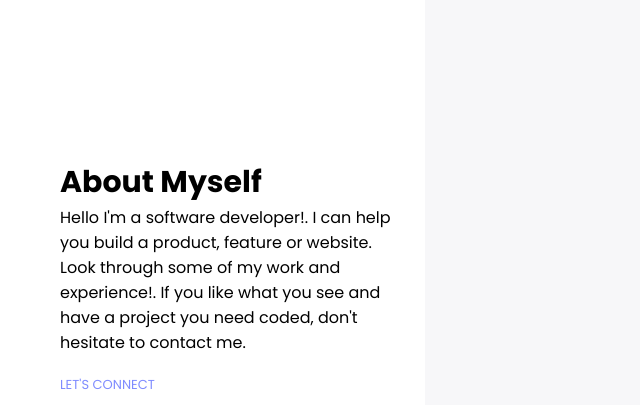
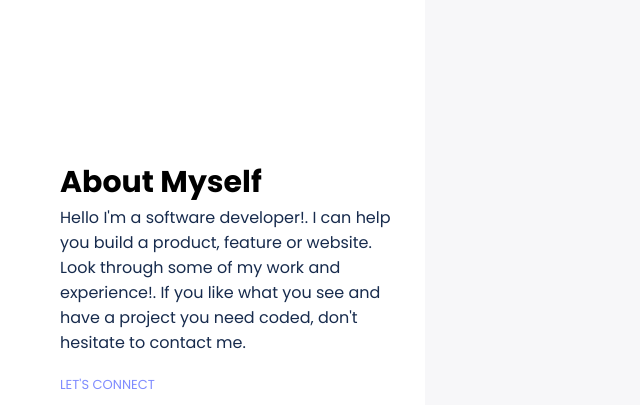
Before and after one commit to pradmon/MyPortfolio, a website: page index.html in a window 1280 px wide. Shown: the part 2767-3172 px from the top of the page, without its empty margins (0-640 px from the left). Drawn offline with Linux system fonts and the light colour scheme.

Commit message:
Add modifications in the card about myself

```diff
--- a/style.css
+++ b/style.css
@@ -233,7 +233,10 @@ body {
   width: 375px;
   padding-top: 75px;
   padding-bottom: 114px;
-  background-color: white;
+}
+
+.description {
+  color: #172b4d;
 }
 
 .about-myself-container {
```
